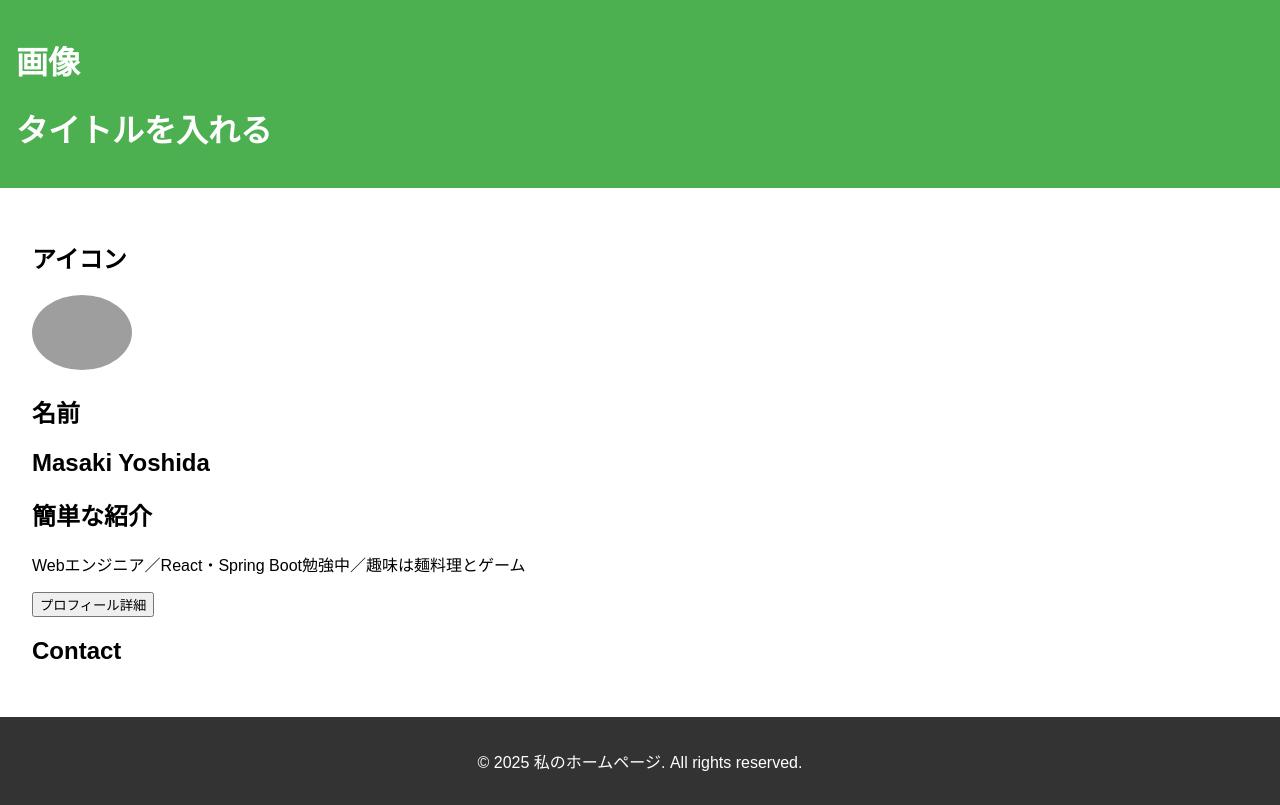
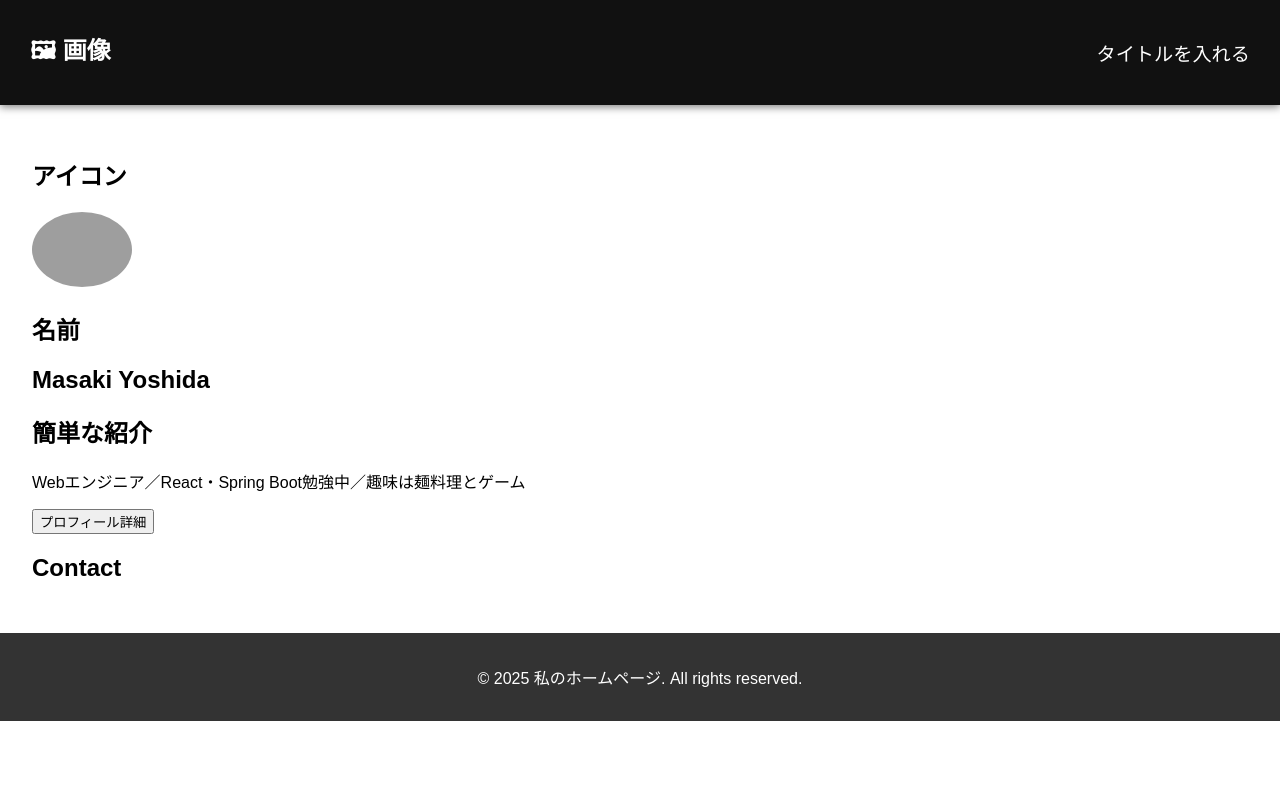
Before and after one commit to MasakiYoshida39/react-my-hp, a React (Create React App) app: page / in a window 1280 px wide. Built offline with nearby package versions, Linux system fonts and the light colour scheme; grey boxes are pictures that could not be loaded.

Commit message:
ヘッダーのCSSを適用

```diff
--- a/src/App.css
+++ b/src/App.css
@@ -13,11 +13,7 @@ body {
   font-family: Arial, sans-serif;
 }
 
-.header {
-  background-color: #4caf50;
-  color: white;
-  padding: 1rem;
-}
+
 
 .header nav a {
   color: white;
--- /dev/null
+++ b/src/components/Header.css
@@ -0,0 +1,21 @@
+.header {
+    background-color: #111;
+    /* 黒ベース */
+    color: #fff;
+    /* 文字は白 */
+    display: flex;
+    align-items: center;
+    justify-content: space-between;
+    padding: 15px 30px;
+    box-shadow: 0 2px 8px rgba(0, 0, 0, 0.5);
+}
+
+.header-logo {
+    font-size: 1.5rem;
+    font-weight: bold;
+}
+
+.header-title {
+    font-size: 1.2rem;
+    font-weight: 400;
+}
--- a/src/components/Header.js
+++ b/src/components/Header.js
@@ -1,11 +1,11 @@
 import React from 'react';
+import './Header.css'; // ← 追加！
 
 function Header() {
     return (
         <header className="header">
-            <h1>画像</h1>
-            <h1>タイトルを入れる</h1>
-
+            <h1 className="header-logo">🖼 画像</h1>
+            <h1 className="header-title">タイトルを入れる</h1>
         </header>
     );
 }
```
